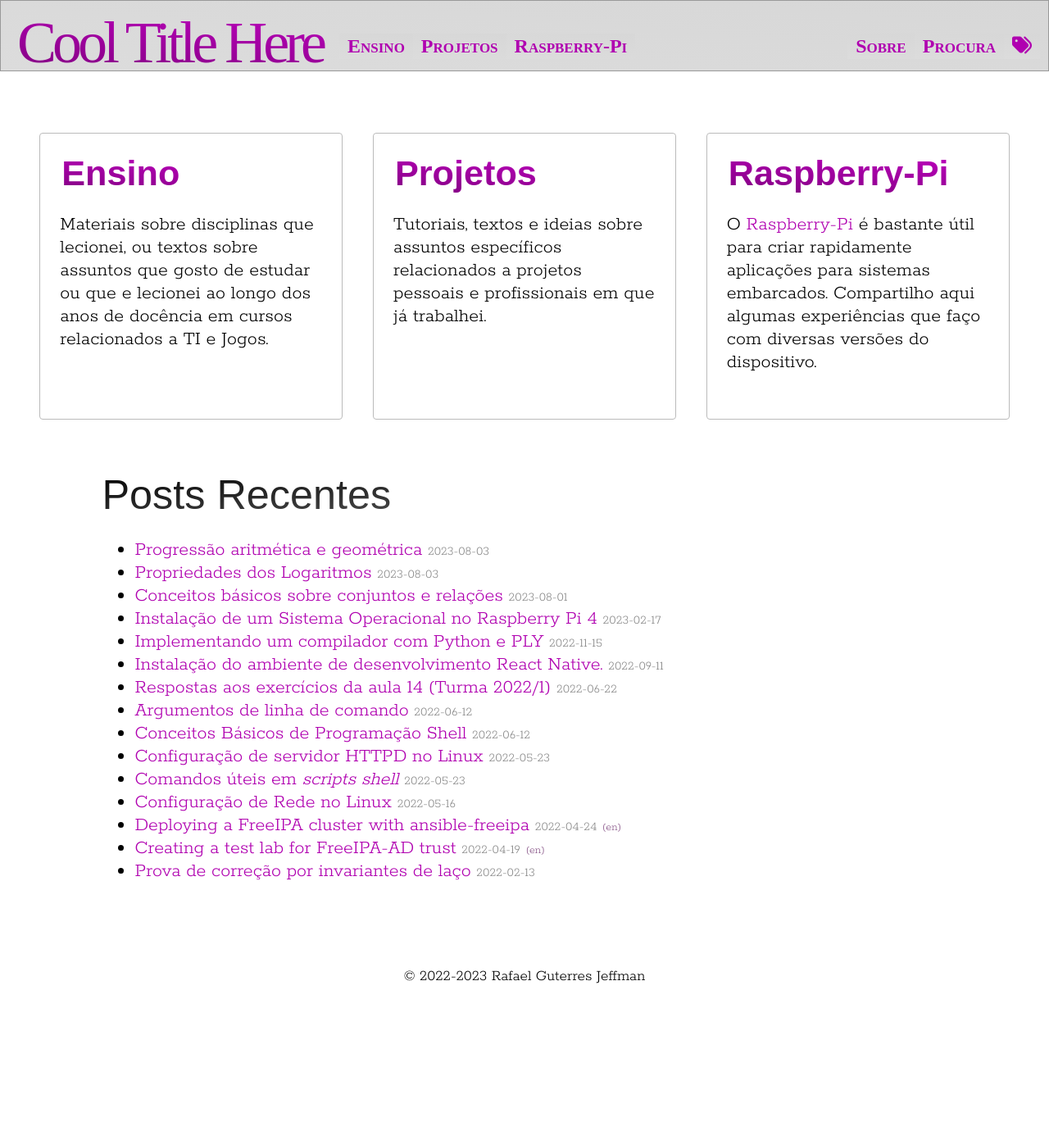
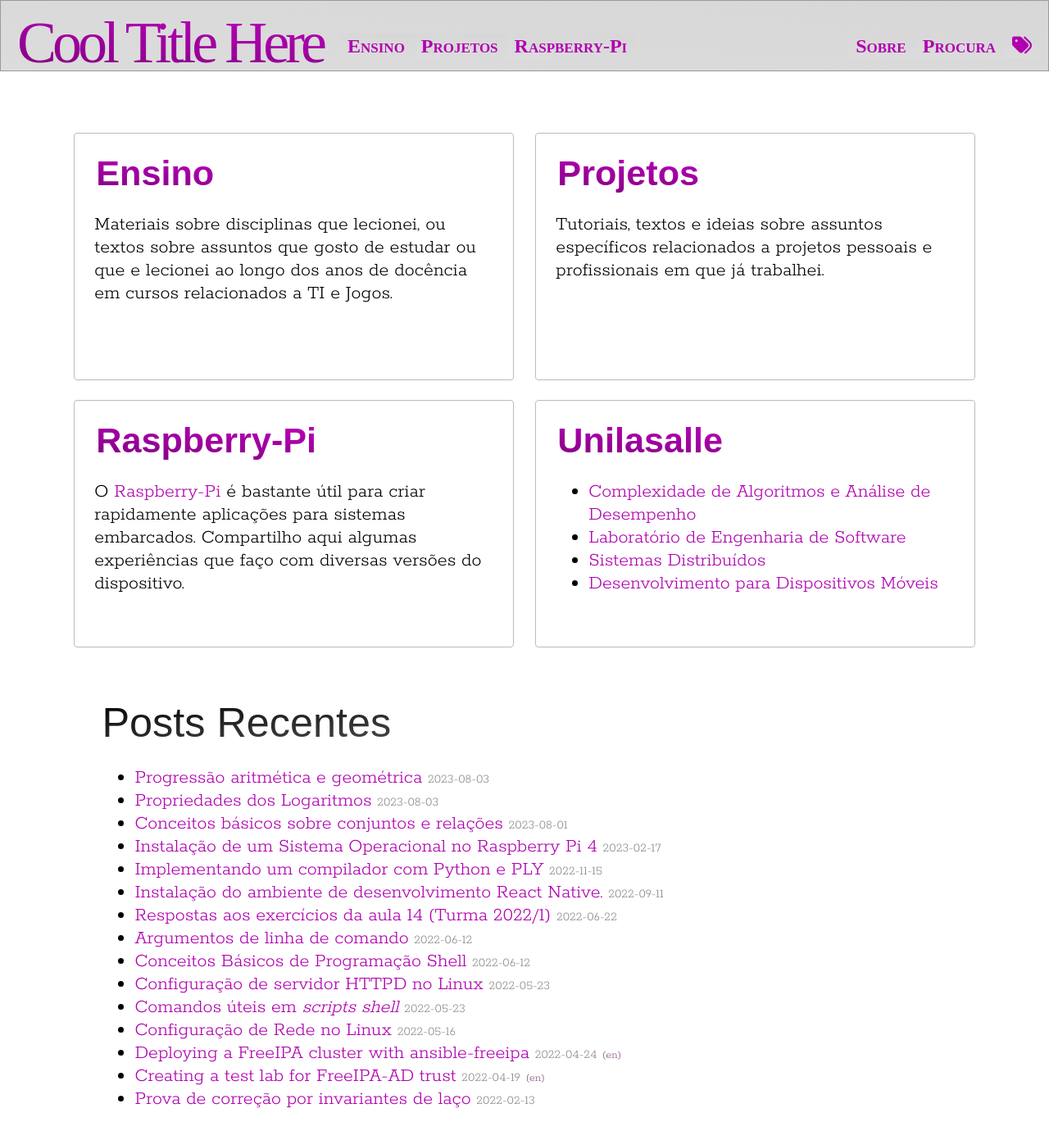
Before and after one commit to rafasgj/rafaeljeffman.com, a Jekyll site: the page built from index.md, in a window 1280 px wide and 1400 px high. Shown: the top 1391 px of the window at 82% size. Built offline with Jekyll 4.4.1, drawn with Linux system fonts in a browser that asks for light colours; some web fonts are replaced.

Commit message:
Add deep link to Unilasalle

```diff
--- a/_sass/cards.scss
+++ b/_sass/cards.scss
@@ -1,35 +1,38 @@
-$card_flex: 1024px;
-$card_height: 1600px;
-$card_min: 1920px;
+$card_min: 1024px;
+$card_mid: 1200px;
+$card_max: 1600px;
 
 #cardboard {
     margin: 0 auto;
     max-width: 90%;
     text-align: center;
-    @media screen and (min-width: $card_flex) {
-        max-width: 100%;
+    max-width: 90%;
+    @media screen and (min-width: $card_min) {
+        max-width: 95%;
+    }
+    @media screen and (min-width: $card_max) {
+        max-width: 80%;
     }
 }
 
 .card {
     border: thin solid #bbb;
     border-radius: 4px 4px;
-    margin: 1em 0 1em 0;
+    margin: 1em 0;
     padding: 1em;
     text-align: left;
-    @media screen and (min-width: $card_flex) {
+    @media screen and (min-width: $card_min) {
         min-width: 250px;
-        max-width: 25%;
+        max-width: 40%;
         display: inline-block;
-        margin: 12px 15px;
+        margin: 12px 10px;
         vertical-align: top;
-        height: 12.5em;
+        height: 10.5em;
     }
-    @media screen and (min-width: $card_height) {
-        height: 10em;
+    @media screen and (min-width: $card_mid) {
     }
-    @media screen and (min-width: $card_min) {
-        height: 10em;
+    @media screen and (min-width: $card_max) {
+        height: 10.5em;
         min-width: 350px;
         max-width: 27%;
     }
--- a/index.md
+++ b/index.md
@@ -13,4 +13,11 @@ cards:
     link: /raspberry
     content: >
       O [Raspberry-Pi](https://raspberry.org) é bastante útil para criar rapidamente aplicações para sistemas embarcados. Compartilho aqui algumas experiências que faço com diversas versões do dispositivo.
+  - title: Unilasalle
+    link: /teaching/lasalle
+    content: |
+      * [Complexidade de Algoritmos e Análise de Desempenho](/teaching/lasalle/2023-02-analise-algoritmos)
+      * [Laboratório de Engenharia de Software](/teaching/lasalle/2023-02-engswlab)
+      * [Sistemas Distribuídos](/teaching/lasalle/2023-02-sistemas-distribuídos)
+      * [Desenvolvimento para Dispositivos Móveis](/teaching/lasalle/2023-02-mobile)
 ---
```
